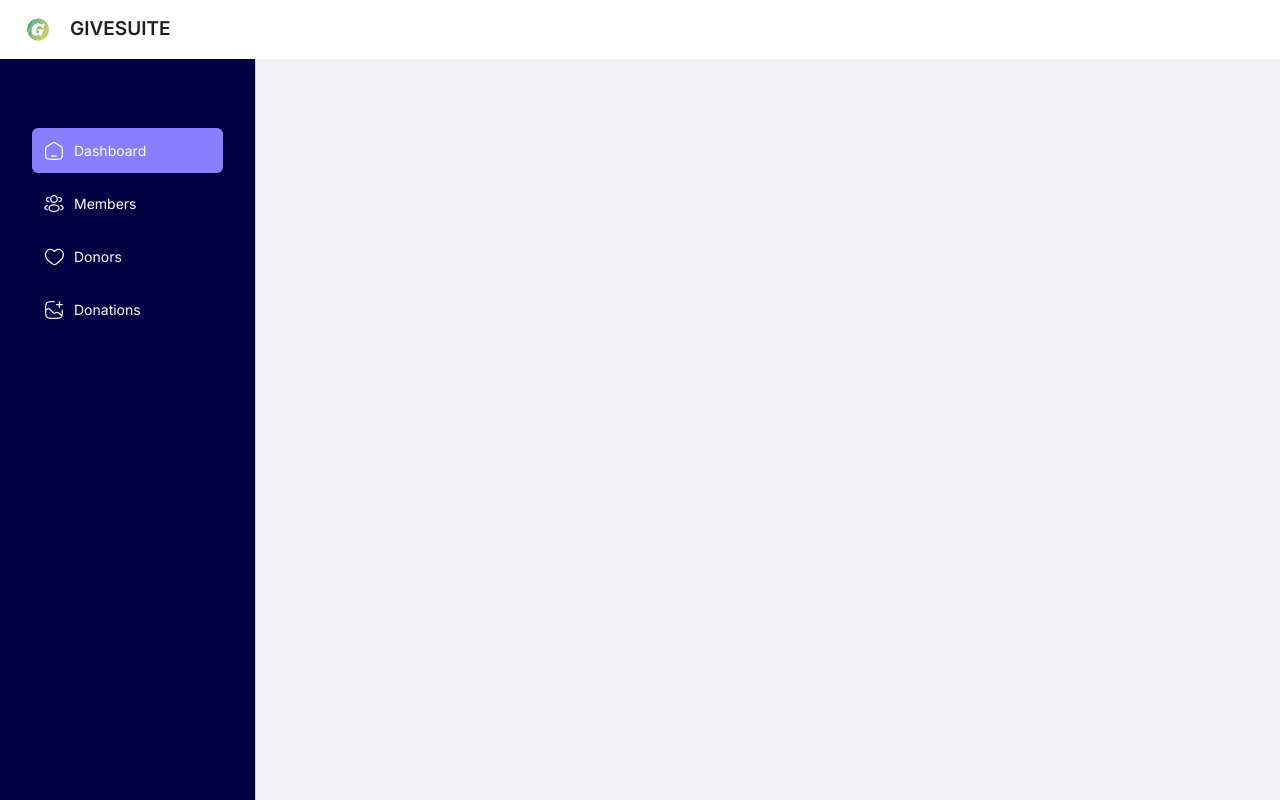
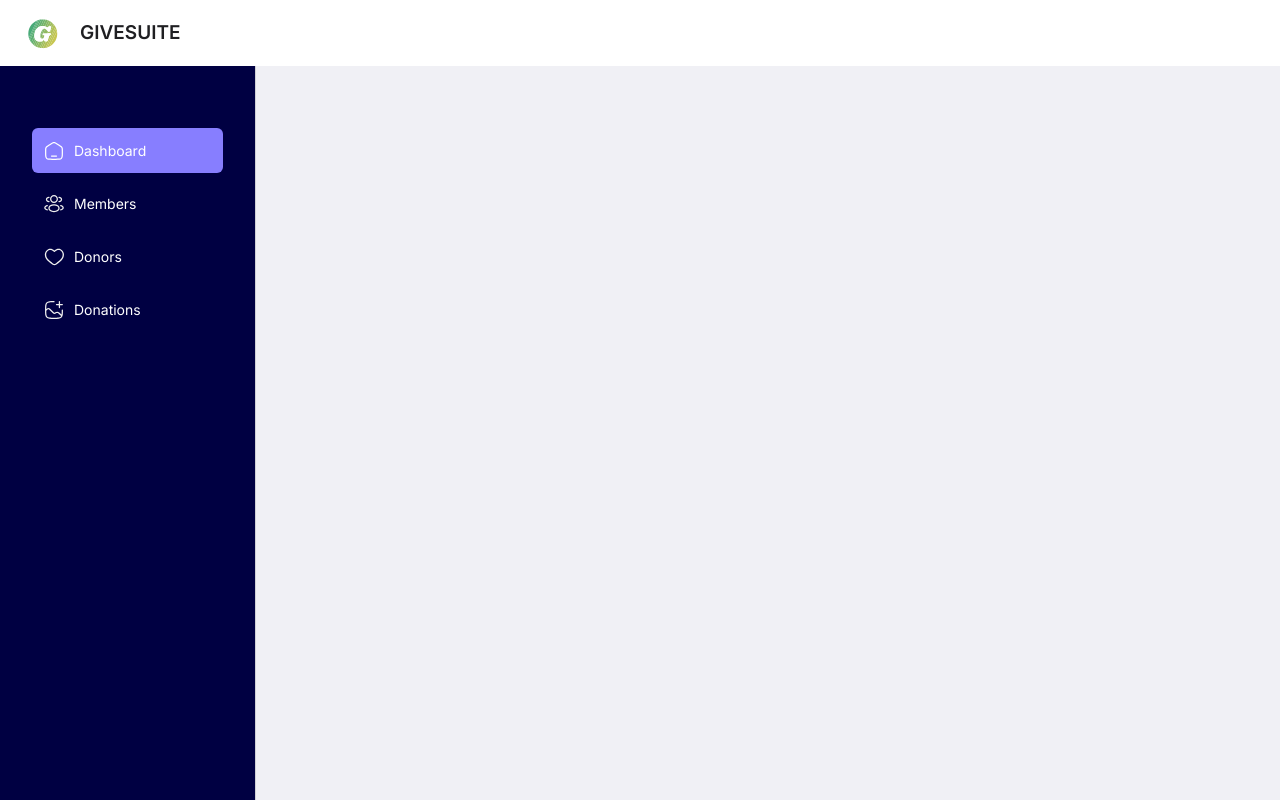
Before and after one commit to Koome-eric/givesuiteanalytics, a Next.js app: page / in a window 1280 px wide. Built offline with nearby package versions, Linux system fonts and the light colour scheme; no server answers.

Commit message:
Update Topbar.tsx

```diff
--- a/components/shared/Topbar.tsx
+++ b/components/shared/Topbar.tsx
@@ -6,7 +6,7 @@
   return (
     <nav className='topbar'>
       <Link href='/' className='flex items-center gap-4'>
-      <Image src='/logo.svg' alt='logo' width={30} height={30} />
+      <Image src='/logo.svg' alt='logo' width={40} height={40} />
       <p className='text-heading4-bold text-dark-1 max-xs:hidden'>GIVESUITE</p>
       </Link>
 
```
